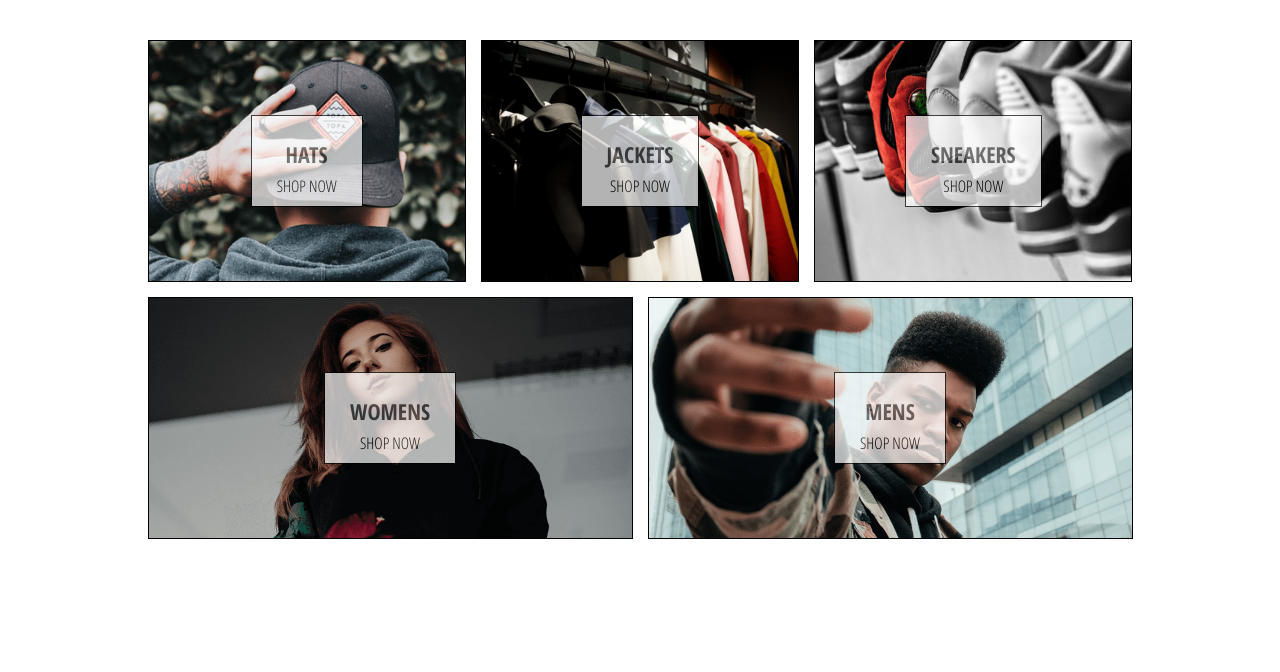
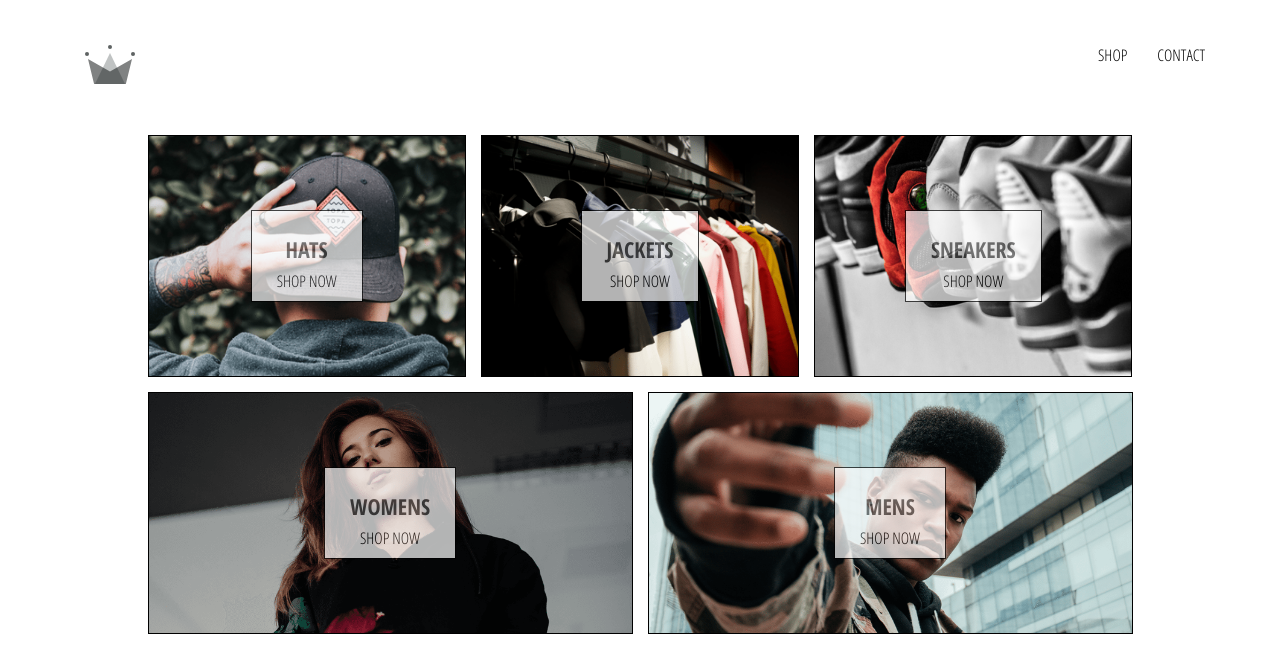
Before and after one commit to thokiman/crwn-clothing, a React (Create React App) app: page / in a window 1280 px wide. Shown: the top 672 px of the page. Built offline with nearby package versions, Linux system fonts and the light colour scheme.

Commit message:
adding header component and links to home, shop page, and contact

```diff
--- a/src/App.css
+++ b/src/App.css
@@ -2,3 +2,8 @@ body {
   font-family: "Open Sans Condensed";
   padding: 20px 60px;
 }
+
+a {
+  text-decoration: none;
+  color: black;
+}
--- a/src/App.js
+++ b/src/App.js
@@ -3,12 +3,14 @@ import { Switch, Route } from "react-router-dom";
 import "./App.css";
 import Homepage from "./pages/homepage/homepage.component";
 import ShopPage from "./pages/shop/shop.component";
+import Header from "./components/header/header.component";
 
 // Decide on Component 0, Homepage, Non-Reusable Component
 //pipeline 0
 function App() {
   return (
     <div>
+      <Header />
       <Switch>
         <Route exact path="/" component={Homepage} />
         <Route path="/shop" component={ShopPage} />
--- /dev/null
+++ b/src/components/header/header.component.jsx
@@ -0,0 +1,25 @@
+import React from "react";
+import { Link } from "react-router-dom";
+import "./header.styles.scss";
+import { ReactComponent as Logo } from "../../assets/crown.svg";
+// Decide on Component 1, Homepage, Reusable Component
+//pipeline 0->1.3
+const Header = () => {
+  return (
+    <div className="header">
+      <Link className="logo-container" to={"/"}>
+        <Logo className="logo" />
+      </Link>
+      <div className="options">
+        <Link className="option" to={"/shop"}>
+          SHOP
+        </Link>
+        <Link className="option" to={"/shop"}>
+          CONTACT
+        </Link>
+      </div>
+    </div>
+  );
+};
+
+export default Header;
--- /dev/null
+++ b/src/components/header/header.styles.scss
@@ -0,0 +1,25 @@
+.header {
+  height: 70px;
+  width: 100%;
+  display: flex;
+  justify-content: space-between;
+  margin-bottom: 25px;
+
+  .logo-container {
+    height: 100%;
+    width: 70px;
+    padding: 25px;
+  }
+
+  .options {
+    width: 50%;
+    height: 100%;
+    display: flex;
+    align-items: center;
+    justify-content: flex-end;
+
+    .option {
+      padding: 10px 15px;
+    }
+  }
+}
```
Also changed, not shown: src/assets/crown.svg (added), 1 other file (tests, documents, lock files or other folders).
